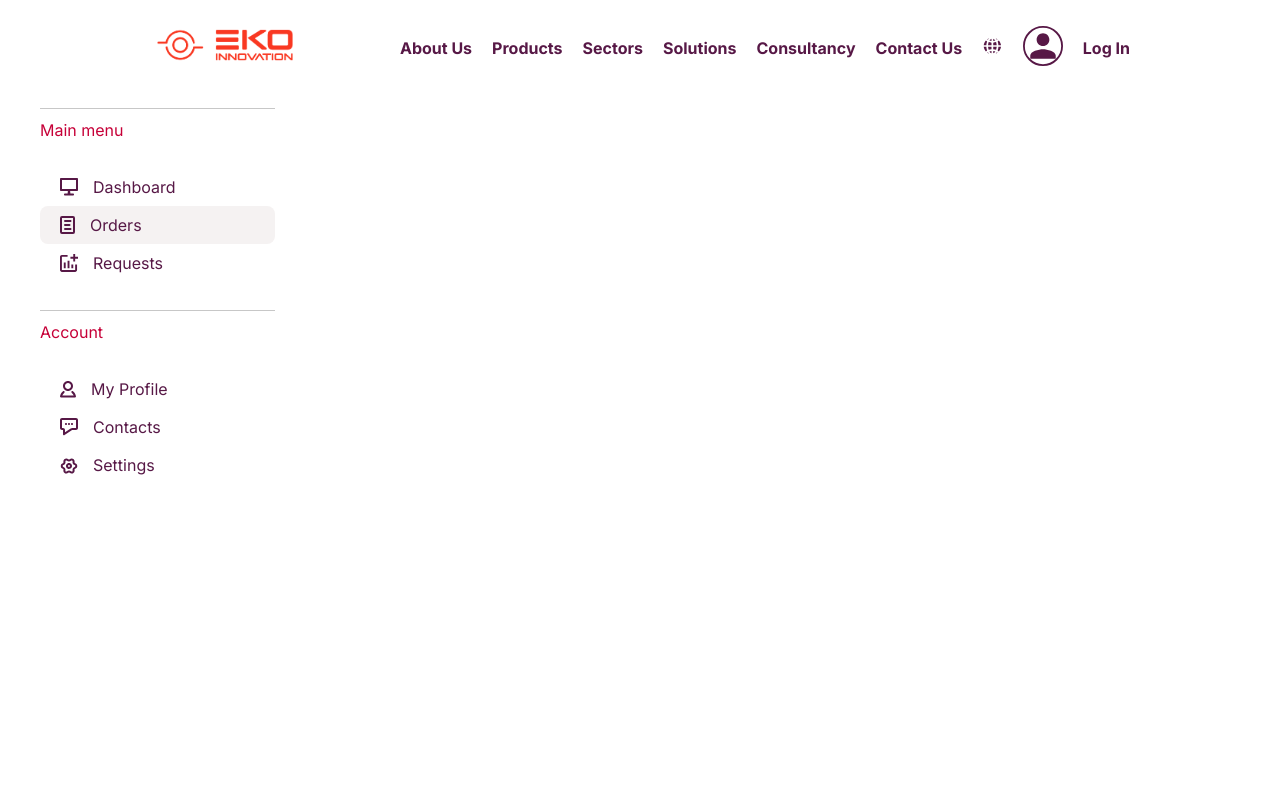
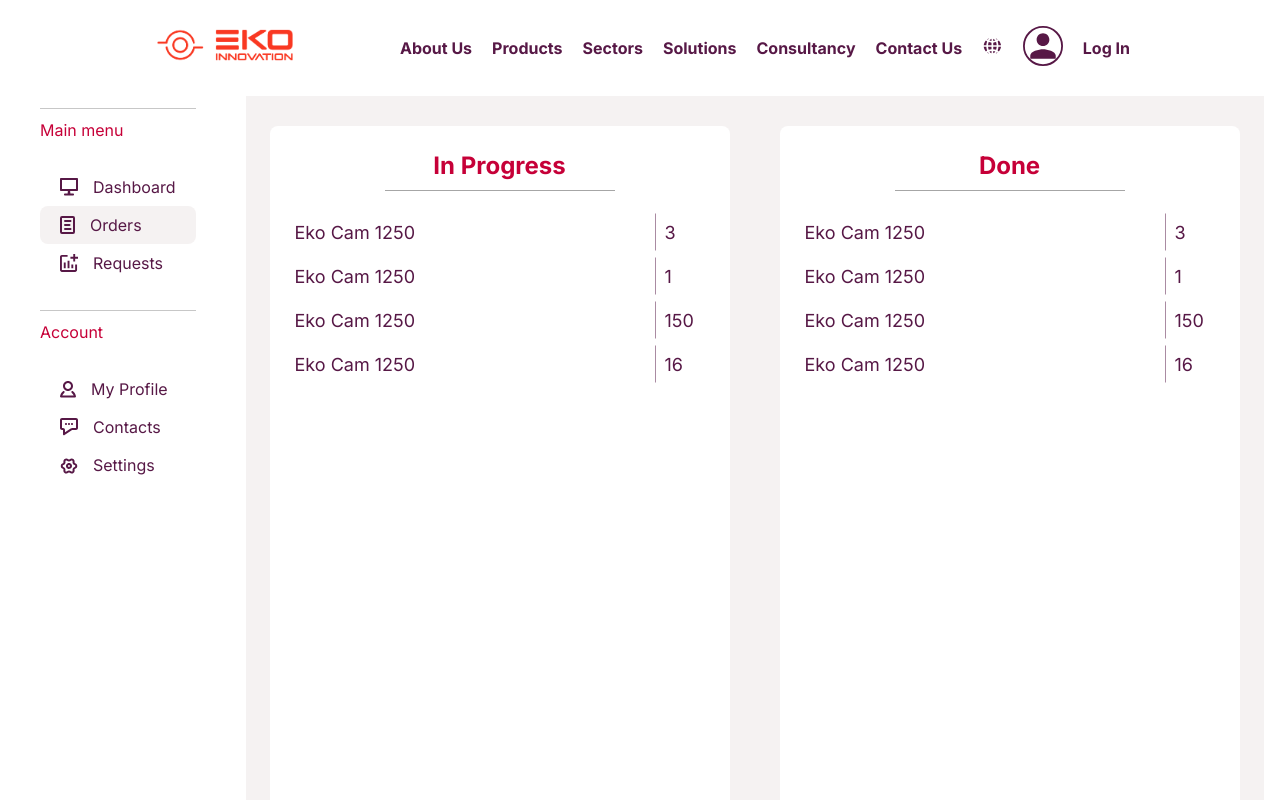
Before and after one commit to ZerdaGul/SoftMinds-Software-Project, a React (Create React App) app in the folder frontend/: page /profile/orders-progress in a window 1280 px wide. Shown: the top 800 px of the page. Built offline with nearby package versions, Linux system fonts and the light colour scheme.

Commit message:
order status panel ui

```diff
--- a/frontend/src/components/App/App.jsx
+++ b/frontend/src/components/App/App.jsx
@@ -15,6 +15,8 @@ import CreatePasswordForm from '../forms/CreatePasswordForm';
 import ProductsPage from '../../pages/ProductsPage';
 import ProductDetailsPage from '../product-page/ProductDetailsPage';
 import OrderAdminPage from '../../pages/OrderAdminPage';
+import OrdersProgress from '../orders-progress/OrdersProgress';
+import Requests from '../requests/Requests';
 
 const App = () => {
 	const [activeUser, setActiveUser] = useState(null);
@@ -63,8 +65,8 @@ const App = () => {
 				</Route> */}
 				<Route path='/profile/*' element={<OrderAdminPage/>}>
 					<Route path='dashboard'></Route>
-					<Route path='orders-progress'></Route>
-					<Route path='requests'></Route>
+					<Route path='orders-progress' element={<OrdersProgress/>}></Route>
+					<Route path='requests' element={<Requests/>}></Route>
 					<Route path='my-profile' element={<ProfileForm initialValues={activeUser} />}></Route>
 					<Route path='contacts'></Route>
 					<Route path='settings/*' element={<Settings initialValues={activeUser}/>}>
--- /dev/null
+++ b/frontend/src/components/orders-progress/OrdersProgress.jsx
@@ -0,0 +1,50 @@
+import React from 'react'
+
+import './ordersProgress.scss';
+const orders=[
+    {product: 'Eko Cam 1250',
+        amount: 3},
+        {product: 'Eko Cam 1250',
+        amount: 1},
+        {product: 'Eko Cam 1250',
+        amount: 150},
+        {product: 'Eko Cam 1250',
+        amount: 16},
+
+]
+const OrdersProgress = () => {
+  return (
+    <section className='progress'>
+        <div className="progress__block">
+            <div className="progress__title">In Progress</div>
+            <div className="progress__products">
+                {orders.map(({product, amount}, i) => {
+                    return(
+                        <div key={i} className="progress__product">
+                            <div className="progress__product-name">{product}</div>
+                            <div className="progress__product-amount">{amount}</div>
+                        </div>
+                    )
+                })}
+            </div>
+        </div>
+        <div className="progress__block">
+            <div className="progress__title">Done</div>
+            <div className="progress__products">
+                {orders.map(({product, amount}, i) => {
+                    return(
+                        <div key={i} className="progress__product">
+                            <div className="progress__product-name">{product}</div>
+                            <div className="progress__product-amount">{amount}</div>
+                        </div>
+                    )
+                })}
+            </div>
+
+
+        </div>
+    </section>
+  )
+}
+
+export default OrdersProgress
--- /dev/null
+++ b/frontend/src/components/orders-progress/ordersProgress.scss
@@ -0,0 +1,66 @@
+@import '../../style/style.scss';
+
+.progress{
+    height: 100%;
+    padding: 30px 24px ;
+    margin-left: 50px;
+    background-color: #F5F2F2;
+    display: grid;
+    grid-template-columns: repeat(2, 460px);
+    gap: 50px;
+    &__block{
+        text-align: center;
+        padding: 25px;
+        background-color: #fff;
+        min-height: 800px;
+        border-radius: 8px;
+    }
+    &__title{
+        color: $red;
+        font-weight: 700;
+        font-size: 24px;
+        position: relative;
+        &::after{
+            content: "";
+            position: absolute;
+            width: 230px;
+            height: 1px;
+            background: #A6A6A6;
+            top:100%;
+            right: 50%;
+            transform: translateX(50%);
+            margin-top: 10px;
+        }
+    }
+    &__products {
+        margin-top: 30px;
+    }
+    &__product{
+        height: 44px;
+        display: grid;
+        grid-template-columns: 360px 40px;
+        grid-template-rows: auto;
+        gap: 10px;
+        justify-items: flex-start;
+        align-items: center;
+        font-size: 18px;
+        color: $dark;
+        cursor: pointer;
+        &-name{
+            width: 100%;
+            text-align: left;
+            position: relative;
+            &::after{
+                content: '';
+                position: absolute;
+                width: 1px;
+                height: 37px;
+                background-color: $dark-op-50;
+                bottom: 50%;
+                transform: translateY(50%);
+                left: 100%;
+            }
+        }
+
+    }
+}
--- /dev/null
+++ b/frontend/src/components/requests/Requests.jsx
@@ -0,0 +1,9 @@
+import React from 'react'
+
+const Requests = () => {
+  return (
+    <div>Requests</div>
+  )
+}
+
+export default Requests
--- a/frontend/src/pages/OrderAdminPage.jsx
+++ b/frontend/src/pages/OrderAdminPage.jsx
@@ -32,7 +32,7 @@ const OrderAdminPage = () => {
   return (
     <div style={{display: 'flex'}}>
         <SideMenu main_menu={links}/>
-            <Outlet style={{paddingTop: '24px', paddingLeft: "30px" }}/>
+            <Outlet />
     </div>
 
   )
--- a/frontend/src/pages/UserProfilePage.jsx
+++ b/frontend/src/pages/UserProfilePage.jsx
@@ -23,7 +23,7 @@ const UserProfilePage = () => {
   return (
     <div style={{display: 'flex'}}>
         <SideMenu main_menu={links}/>
-            <Outlet style={{paddingTop: '24px', paddingLeft: "30px" }}/>
+            <Outlet style={{paddingTop: '24px', paddingLeft: "30px" , }}/>
     </div>
 
   )
```
